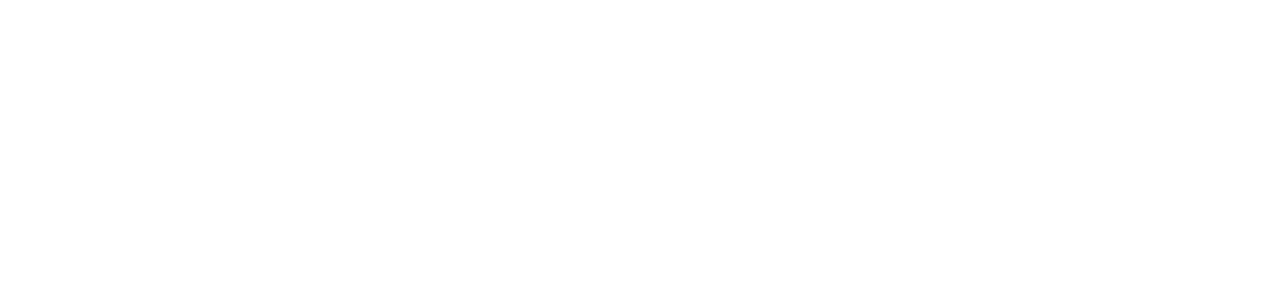
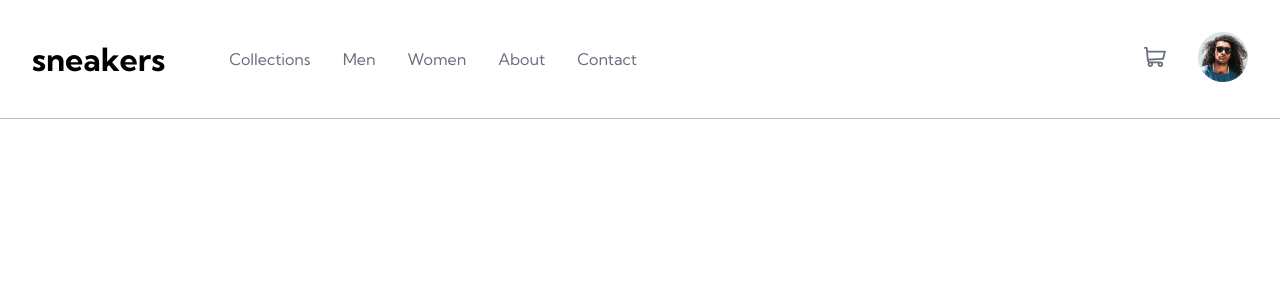
Before and after one commit to travistn/ecommerce-product-page, a React (Create React App) app: page / in a window 1280 px wide. Shown: the top 300 px of the page. Built offline with nearby package versions, Linux system fonts and the light colour scheme.

Commit message:
Added a navbar

```diff
--- a/src/App.js
+++ b/src/App.js
@@ -1,7 +1,12 @@
+import Navbar from './components/Navbar/Navbar';
 import './App.css';
 
 const App = () => {
-  return <div></div>;
+  return (
+    <div>
+      <Navbar />
+    </div>
+  );
 };
 
 export default App;
--- /dev/null
+++ b/src/components/Navbar/Navbar.css
@@ -0,0 +1,38 @@
+.navbar {
+  display: flex;
+  flex-direction: row;
+  align-items: center;
+  padding: 2rem;
+  list-style: none;
+  border-bottom: 1px solid var(--color-light_grayish_blue);
+}
+
+.navbar-logo {
+  font-size: 32px;
+  font-weight: 700;
+}
+
+.navbar-links {
+  display: flex;
+  flex-direction: row;
+  align-items: center;
+  margin-left: 4rem;
+  gap: 2rem;
+  font-size: 16px;
+  color: var(--color-dark_grayish_blue);
+}
+
+.navbar-right {
+  display: flex;
+  flex-direction: row;
+  align-items: center;
+  margin-left: auto;
+}
+
+.navbar-cart {
+  margin-right: 2rem;
+}
+
+.navbar-avatar {
+  height: 50px;
+}
--- /dev/null
+++ b/src/components/Navbar/Navbar.jsx
@@ -0,0 +1,30 @@
+import './Navbar.css';
+import cartIcon from '../../assets/icon-cart.svg';
+import avatar from '../../assets/image-avatar.png';
+
+const Navbar = () => {
+  return (
+    <div className='navbar__wrapper'>
+      <ul className='navbar'>
+        <li className='navbar-logo'>sneakers</li>
+        <div className='navbar-links'>
+          <li>Collections</li>
+          <li>Men</li>
+          <li>Women</li>
+          <li>About</li>
+          <li>Contact</li>
+        </div>
+        <div className='navbar-right'>
+          <li>
+            <img className='navbar-cart' src={cartIcon} alt='cart-icon' />
+          </li>
+          <li>
+            <img className='navbar-avatar' src={avatar} alt='avatar' />
+          </li>
+        </div>
+      </ul>
+    </div>
+  );
+};
+
+export default Navbar;
```
